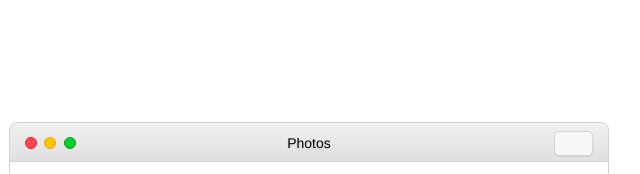
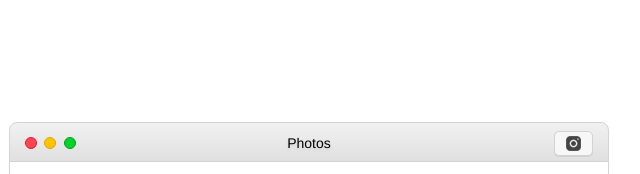
Before and after one commit to captainmarshin/marshinphotos, a plain HTML site: page index.html in a window 1280 px wide. Shown: the top 174 px of the page, 331-971 px from the left. Drawn offline with Linux system fonts and the light colour scheme.

Commit message:
Update style.css

```diff
--- a/css/style.css
+++ b/css/style.css
@@ -14,7 +14,7 @@ a { color: gray; }
 .window-header-name { text-align: center; font-size: 14px; text-shadow: 0px 2px 3px lightgray;}
 
 .window-header-btn { margin-top: 7px; height: 25px; float: right; }
-.btn { display: inline-block; width: 37px; background-color: rgb(247,247,247); height: 23px; border: 1px solid lightgray; box-shadow: 0px 1px 0px 0px #d1d1d1; border-radius: 5px; background-image: url('images/inst_icon.png'); background-repeat: no-repeat; background-position: center; transition: 0.3s;}
+.btn { display: inline-block; width: 37px; background-color: rgb(247,247,247); height: 23px; border: 1px solid lightgray; box-shadow: 0px 1px 0px 0px #d1d1d1; border-radius: 5px; background-image: url('/images/inst_icon.png'); background-repeat: no-repeat; background-position: center; transition: 0.3s;}
 .btn:hover { background-color: #e8e8e8; cursor: pointer; transition: 0.3s; }
 
 .window-content{ border: 1px solid lightgray; border-top: 0; border-radius: 0px 0px 8px 8px; padding: 15px; background-color: #FFFFFF;}
```
